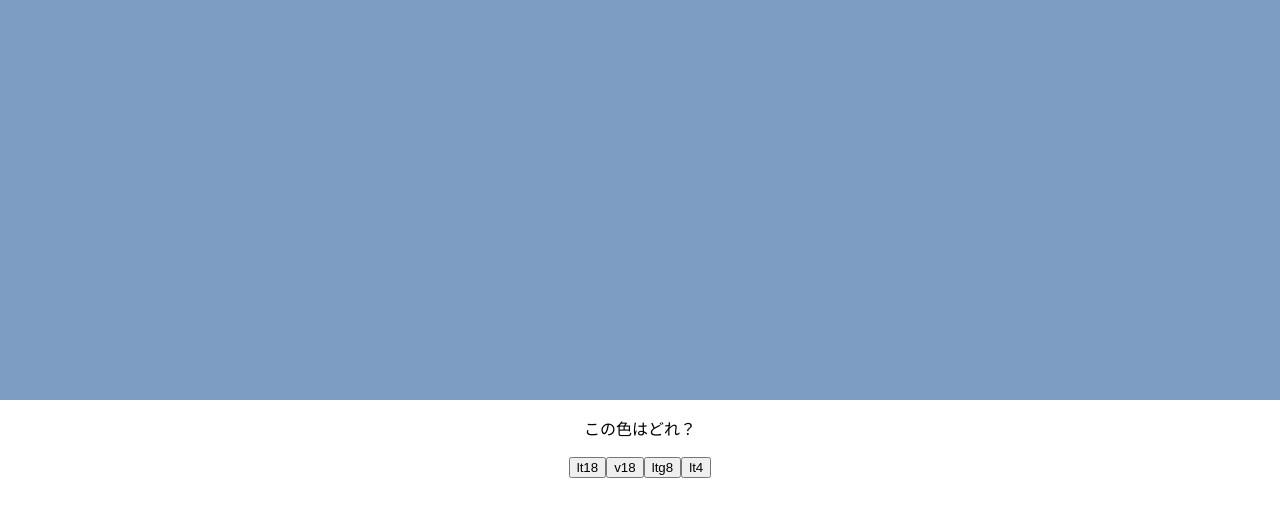
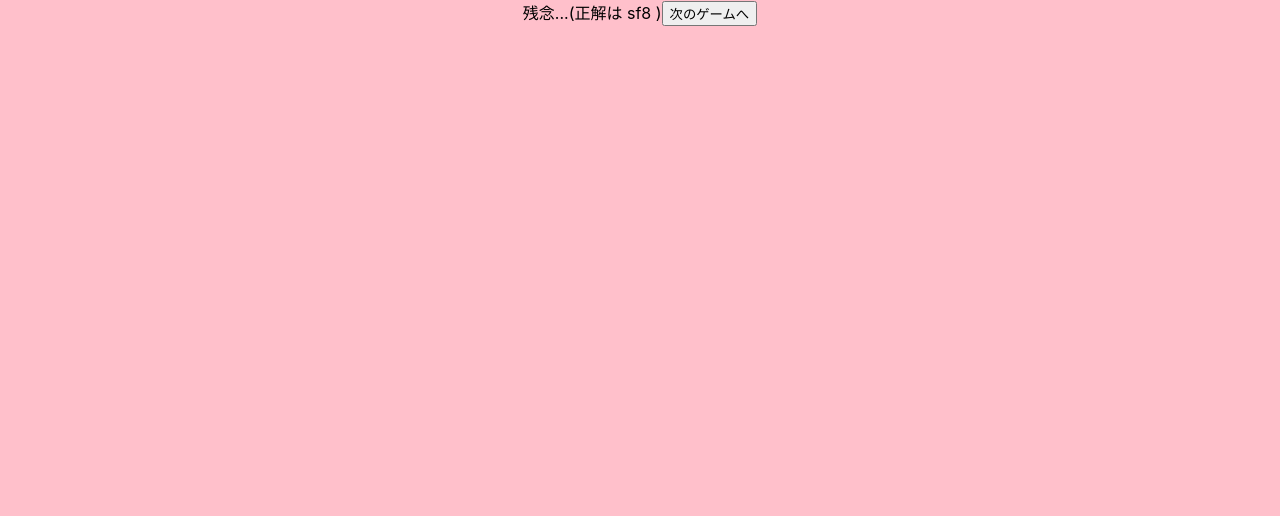
Before and after one commit to chocolamint/color-quiz, a React (Create React App) app: page / in a window 1280 px wide. Both pictures are taken after a click on the button "g12". Shown: the top 516 px of the page. Built offline with nearby package versions, Linux system fonts and the light colour scheme.

Commit message:
Show answer on WhichCode.tsx and have state on App.tsx.

```diff
--- a/src/App.tsx
+++ b/src/App.tsx
@@ -1,10 +1,14 @@
 import React from 'react';
 import './App.css';
 import WhichCode from './quiz/WhichCode';
-import { Random } from './Utils';
+import { Random, shuffle } from './Utils';
+import { colors, Color } from './quiz/colors';
 
 interface AppState {
-  random: Random
+  whichCode: {
+    choices: Color[];
+    answer: Color;
+  }
 }
 
 export default class App extends React.Component<{}, AppState> {
@@ -13,25 +17,33 @@ export default class App extends React.Component<{}, AppState> {
     super(props);
 
     this.state = {
-      random: new Random()
+      whichCode: this.generateState()
     };
   }
 
   public render() {
     return (
       <div className="App">
-        <WhichCode random={this.state.random} onAnswer={(e) => this.handleAnswer(e)} />
+        <WhichCode choices={this.state.whichCode.choices} answer={this.state.whichCode.answer} onAnswer={() => this.handleAnswer()} />
       </div>
     );
   }
 
-  private handleAnswer(collect: boolean) {
-    alert(collect ? "正解！" : "残念...");
-    this.restartGame();
+  private generateState() {
+    const random = new Random();
+    const choices = shuffle(colors, random).slice(0, 4);
+    const answer = choices[random.nextInt(choices.length)];
+    return { choices, answer };
   }
 
-  private restartGame() {
-    const random = new Random();
-    this.setState({ random });
+  private resetGame() {
+    const state = this.generateState();
+    this.setState({
+      whichCode: state
+    });
+  }
+
+  private handleAnswer() {
+    this.resetGame();
   }
 }
--- a/src/quiz/WhichCode.tsx
+++ b/src/quiz/WhichCode.tsx
@@ -1,37 +1,75 @@
 import React from 'react';
-import colors from './colors';
-import { shuffle, Random } from '../Utils';
+import { Color } from './colors';
 
 interface WhichCodeProps {
-    random: Random;
-    onAnswer: (collect: boolean) => void;
+    choices: Color[];
+    answer: Color;
+    onAnswer: () => void;
 }
 
-export default function WhichCode(props: WhichCodeProps) {
+interface WitchCodeState {
+    choosen?: Color;
+}
 
-    const choices = shuffle(colors, props.random).slice(0, 4);
+export default class WhichCode extends React.Component<WhichCodeProps, WitchCodeState> {
 
-    const answer = choices[props.random.nextInt(choices.length)];
+    public constructor(props: WhichCodeProps) {
+        super(props);
+
+        this.state = {
+
+        };
+    }
+
+    public render() {
+
+        const chooseResult = this.state.choosen == null ?
+            <div></div> :
+            (<div className="answer" style={{ position: "absolute", top: 0, right: 0, bottom: 0, left: 0, background: "pink" }}>
+                <span>
+                    {(this.state.choosen!.code === this.props.answer.code) ?
+                        `正解！` :
+                        `残念...(正解は ${this.props.answer.code} )`}
+                </span>
+                <button onClick={() => this.endGame()}>
+                    次のゲームへ
+                </button>
+            </div>);
 
         return (
-        <div className="which-code">
-            <div className="color" style={{ backgroundColor: answer.color, width: '100%', height: '50vh' }}>
+            <div className="which-code" >
+                <div className="color" style={{ backgroundColor: this.props.answer.color, width: '100%', height: '50vh' }}>
 
                 </div>
                 <div>
                     <p>
                         この色はどれ？
                 </p>
-                {choices.map(color => (
+                    {this.props.choices.map(color => (
                         <button
                             className="choice"
                             key={color.code}
-                        onClick={() => { props.onAnswer(answer.code == color.code); }}
+                            onClick={() => { this.onClickHandle(color); }}
                         >
                             {color.code}
                         </button>
                     ))}
                 </div>
+                {chooseResult}
             </div>
         );
     }
+
+    private onClickHandle(color: Color) {
+        this.setState({
+            choosen: color
+        })
+    }
+
+    private endGame() {
+        this.setState({
+            choosen: undefined
+        });
+        this.props.onAnswer();
+    }
+}
--- a/src/quiz/colors.ts
+++ b/src/quiz/colors.ts
@@ -1,4 +1,4 @@
-const colors = [
+export const colors = [
 
     // v
     { code: "v2", color: "#cd1f42" },
@@ -205,4 +205,7 @@ const colors = [
     { code: "B", color: "#292929" },
 ];
 
-export default colors;
+export interface Color {
+    code: string,
+    color: string
+}
```
Also changed, not shown: 1 other file (tests, documents, lock files or other folders). Lines whose indentation alone changed are shown as unchanged.
